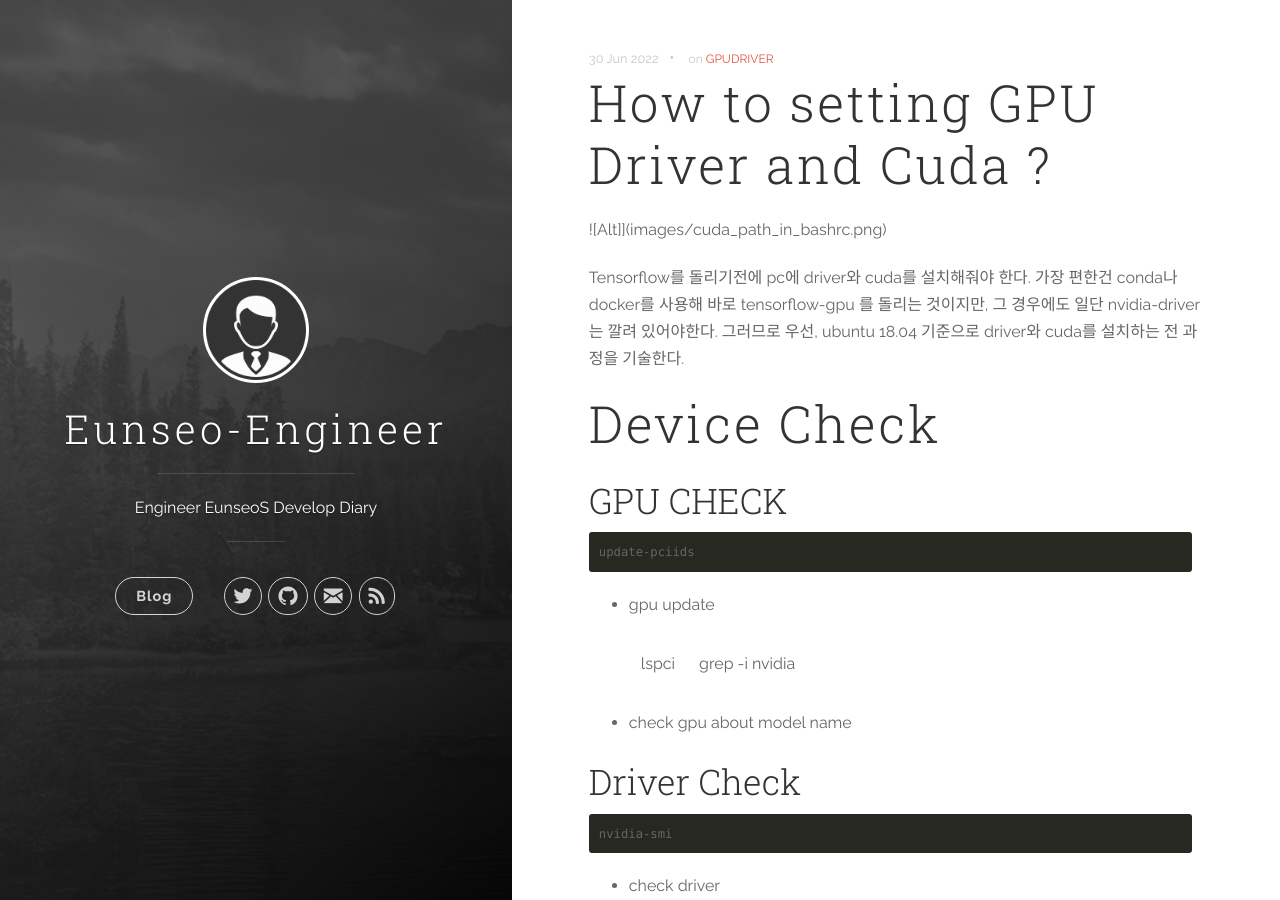
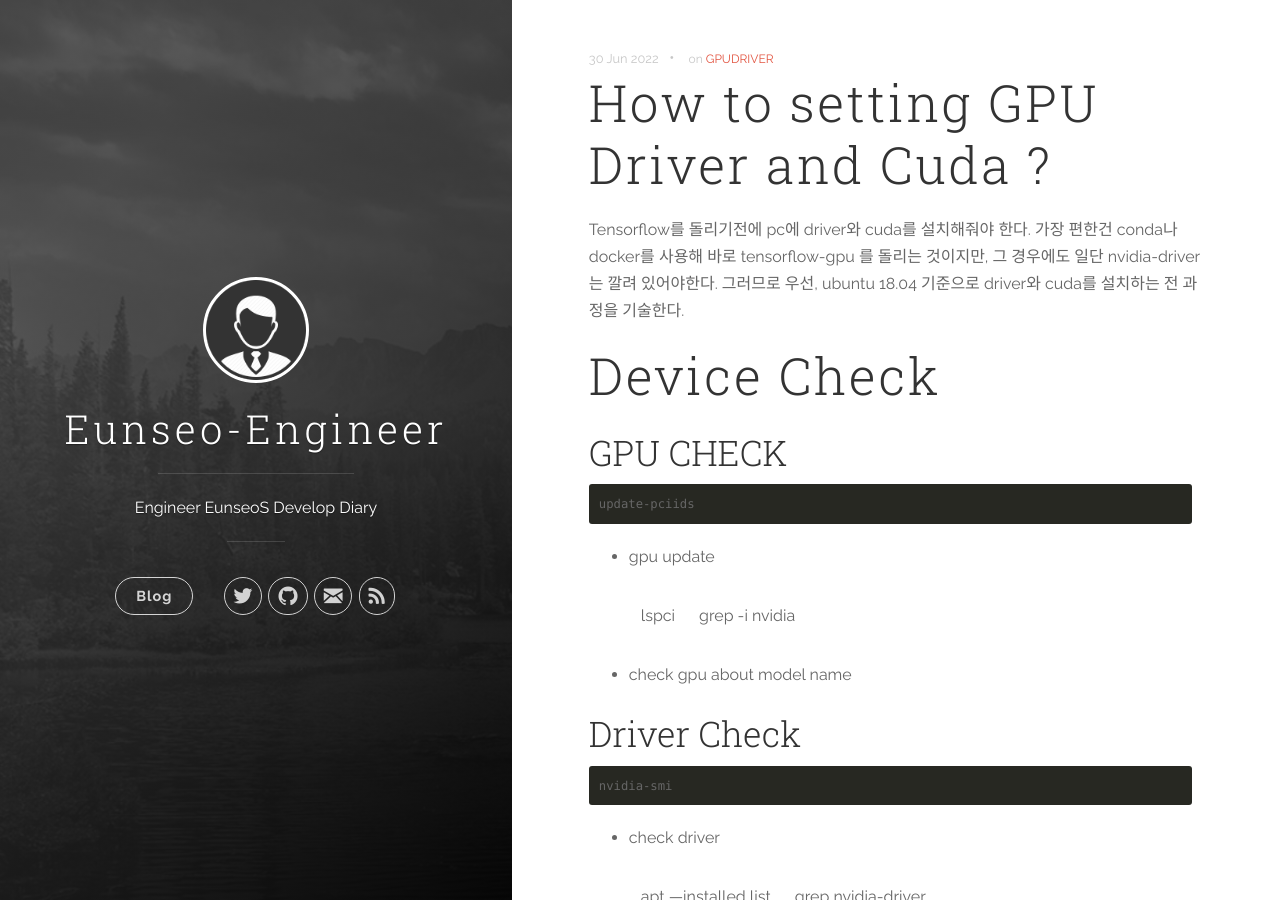
Before and after one commit to eunseo-engineer/eunseo-engineer.github.io, a Jekyll site: the page built from _posts/2022-06-30-Gpu-Setting.markdown, in a window 1280 px wide and 900 px high. Built offline with Jekyll 4.4.1, drawn with Linux system fonts in a browser that asks for light colours; some of the changed text lies outside the part shown.

Commit message:
change image cuda path

```diff
--- a/_posts/2022-06-30-Gpu-Setting.markdown
+++ b/_posts/2022-06-30-Gpu-Setting.markdown
@@ -5,7 +5,6 @@
 tags: [GPUDRIVER]
 ---
 
-![Alt]](images/cuda_path_in_bashrc.png)
 
 
 Tensorflow를 돌리기전에 pc에 driver와 cuda를 설치해줘야 한다. 가장 편한건 conda나 docker를 사용해 바로 tensorflow-gpu 를 돌리는 것이지만, 그 경우에도 일단 nvidia-driver는 깔려 있어야한다. 그러므로 우선, ubuntu 18.04 기준으로 driver와 cuda를 설치하는 전 과정을 기술한다.
@@ -72,7 +71,7 @@
     export LD_LIBRARY_PATH=/usr/local/cuda-{version}/lib64:$LD_LIBRARY_PATH
 
 
-![Alt]](images/cuda_path_in_bashrc.png)
+![image](https://user-images.githubusercontent.com/108255754/177236367-153a24e7-c621-4a41-8e1e-713733f27e11.png)
 
 
 - 위와 같이 맨 아랫줄에 cuda-{version}의 경로를 환경변수에 적용 시켜준다. (마지막줄은 추가하지 않아도 된다.)
```
